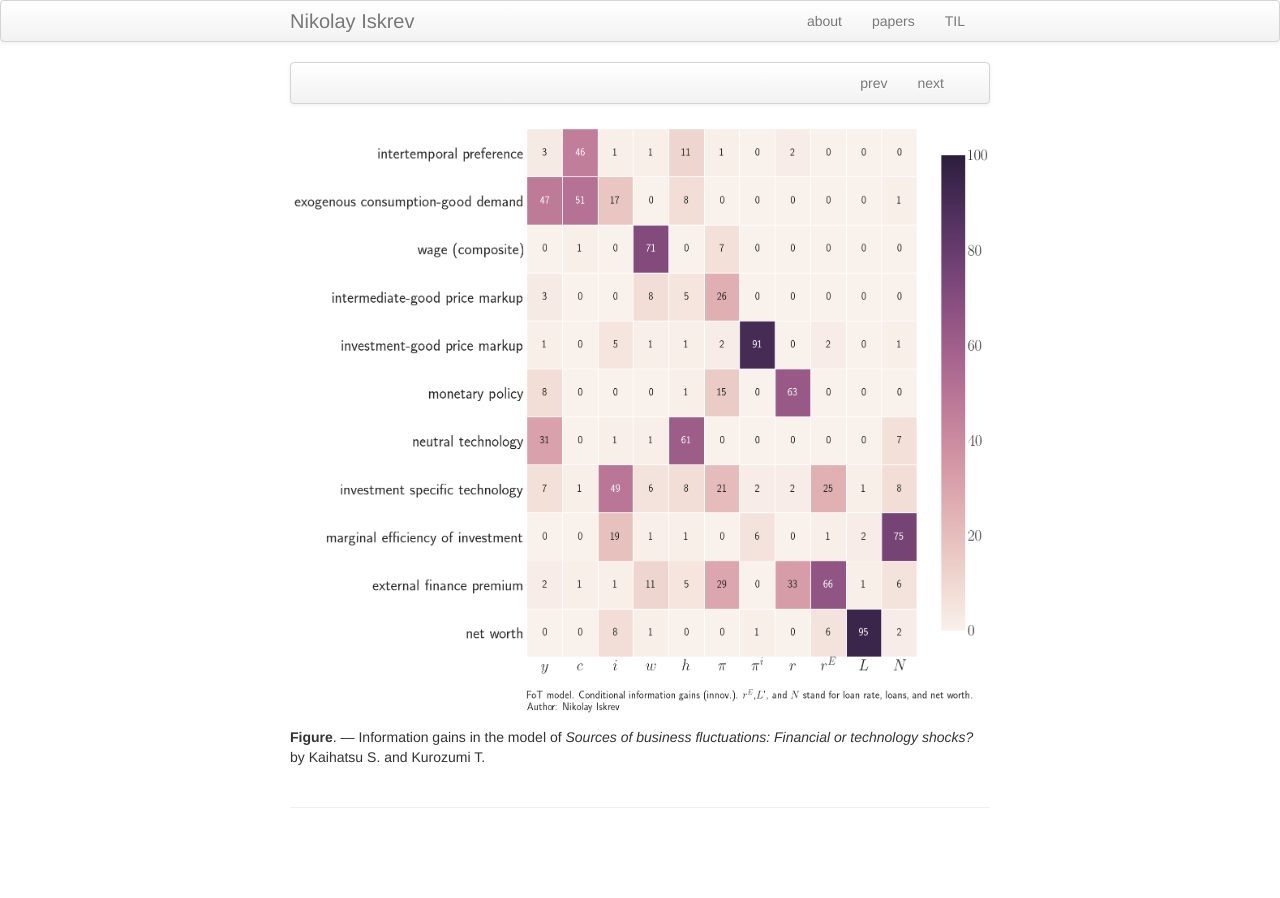
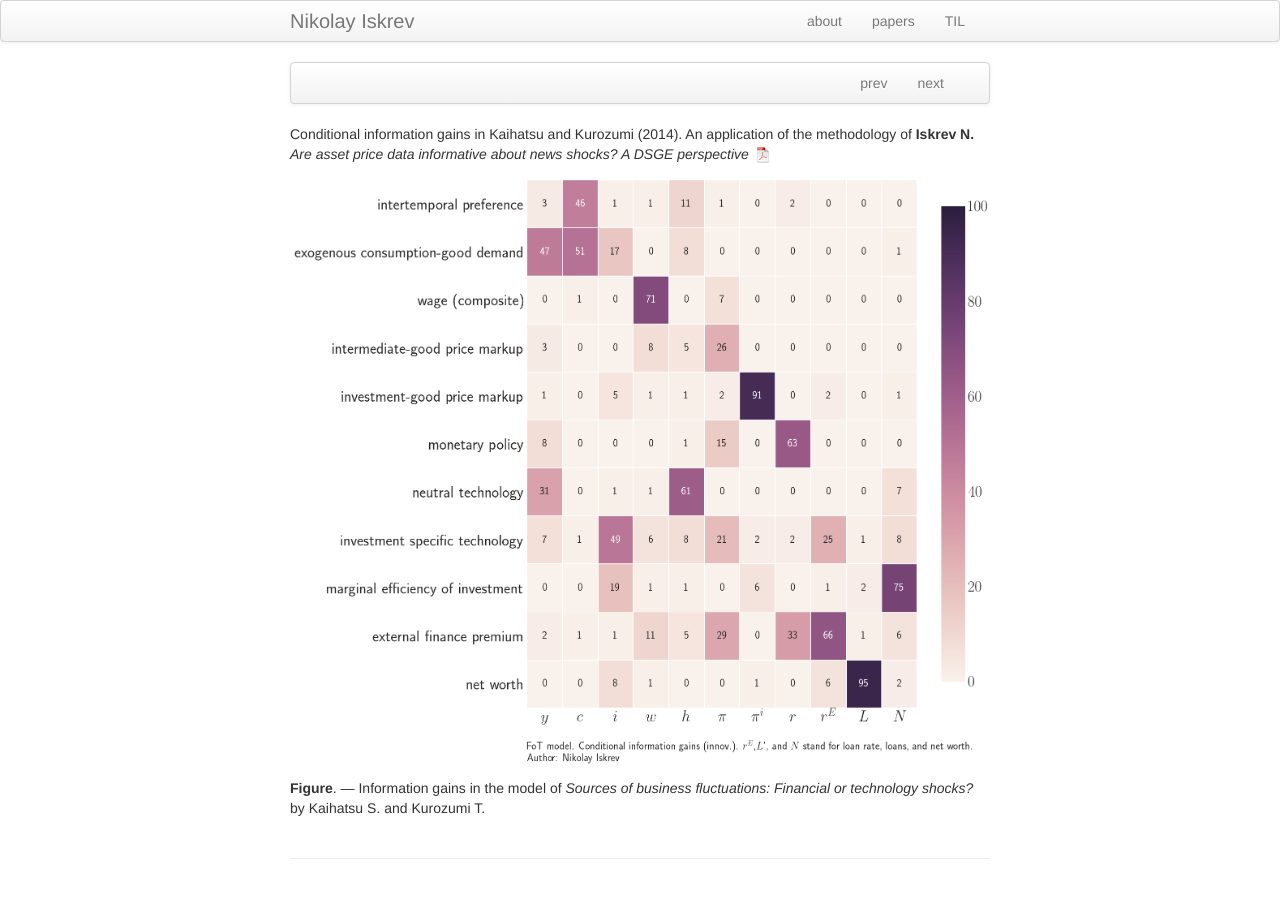
Before and after one commit to niskrev/niskrev.github.io, a Jekyll site: the page built from pages/publpics/FoT-model-fig1.md, in a window 1280 px wide. Built offline with Jekyll 4.4.1, drawn with Linux system fonts in a browser that asks for light colours.

Commit message:
add figure for SW model

```diff
--- a/pages/publpics/FoT-model-fig1.md
+++ b/pages/publpics/FoT-model-fig1.md
@@ -6,13 +6,15 @@ title: FoT model Fig 1
 <div class="navbar">
   <div class="navbar-inner">
       <ul class="nav">
-          <li><a href="iskrev2017_fig4.html">prev</a></li>
+          <li><a href="SW_fig1.html">prev</a></li>
           <li><a href="iskrev2017_fig1.html">next</a></li>
       </ul>
   </div>
 </div>
 
 
+Conditional information gains in Kaihatsu and Kurozumi (2014). An application of the methodology of **Iskrev N.** *Are asset price data informative about news shocks? A DSGE perspective*
+[![pdf](../icons16/pdf-icon.png)](../assets/papers/Asset-news.pdf)
 
 [![Information gains](../../assets/bigpublpics/FoT-Innovations.png)](../../assets/biggerpics/FoT-Innovations-BIG.png)
 
```
Also changed, not shown: pages/publpics/SW_fig1.md (+1 -1 lines).
